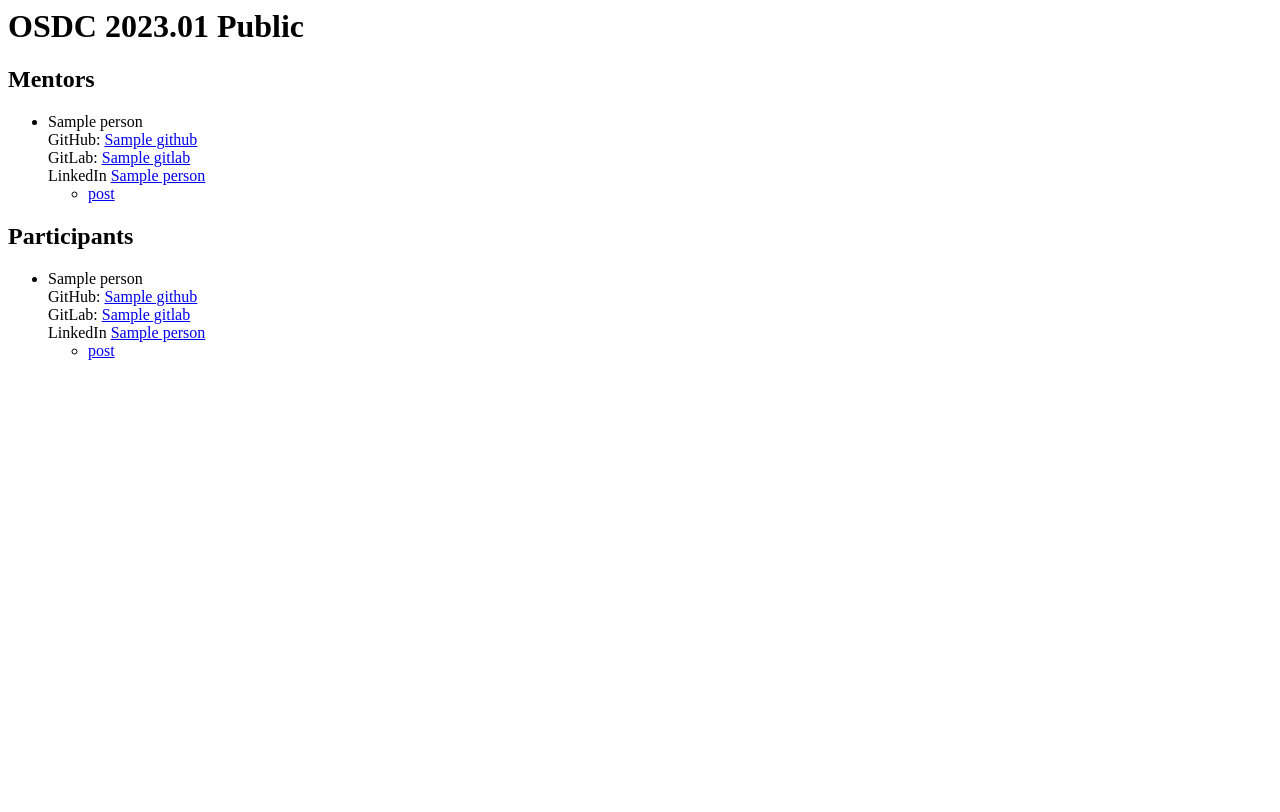
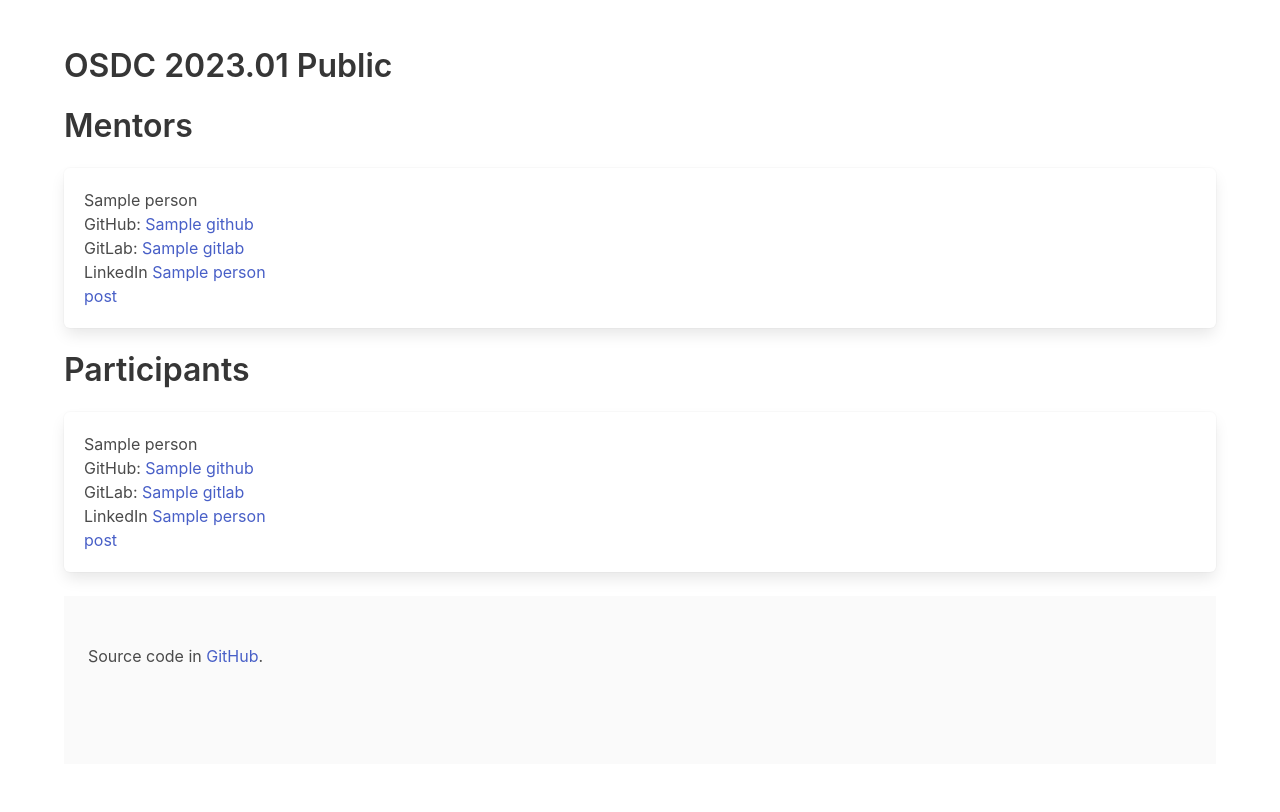
Before and after one commit to OSDC-Code-Maven/osdc-2023-01-public, a Python web app: template templates/index.html in a window 1280 px wide. Before the commit the page ends 360 px from the top, so only its background shows below. Run offline with Jinja, Linux system fonts and the light colour scheme; the template is opened without the code that fills it: most values are stand-ins (such as "Sample title", 1, 10 or a date in 2020); some libraries are stand-ins or nearby versions.

Commit message:
start using Bulma as HTML/CSS framework

```diff
--- /dev/null
+++ b/templates/byline.html
@@ -0,0 +1,5 @@
+        <div class="content">
+          <p>
+            Source code in <a href="https://github.com/code-maven/osdc-2023-01-public">GitHub</a>.
+          </p>
+        </div>
--- /dev/null
+++ b/templates/footer.html
@@ -0,0 +1,5 @@
+<footer class="footer">
+{% include 'byline.html' %}
+</footer>
+  </body>
+</html>
--- /dev/null
+++ b/templates/header.html
@@ -0,0 +1,12 @@
+<!DOCTYPE html>
+<html lang="en">
+  <head>
+    <meta charset="utf-8">
+    <meta name="viewport" content="width=device-width, initial-scale=1, user-scalable=yes">
+    <title>{{title}}</title>
+    <link rel="stylesheet" href="https://cdn.jsdelivr.net/npm/bulma@0.9.3/css/bulma.min.css">
+    <script src="https://use.fontawesome.com/57525b30bb.js"></script>
+  </head>
+  <body>
+    <section id="main-section" class="section">
+      <div class="container">
--- a/templates/index.html
+++ b/templates/index.html
@@ -1,14 +1,18 @@
-<h1>OSDC 2023.01 Public</h1>
-<h2>Mentors</h2>
-<ul>
+{% include 'header.html' %}
+
+<h1 class="title">OSDC 2023.01 Public</h1>
+<h2 class="title">Mentors</h2>
 {% for person in mentors %}
+   <div class="box person">
     {% include 'person.html' %}
+   </div>
 {% endfor %}
-</ul>
 
-<h2>Participants</h2>
-<ul>
+<h2 class="title">Participants</h2>
 {% for person in participants %}
+   <div class="box person">
     {% include 'person.html' %}
+   </div>
 {% endfor %}
-</ul>
+
+{% include 'footer.html' %}
--- a/templates/person.html
+++ b/templates/person.html
@@ -1,4 +1,4 @@
-    <li>{{ person['name'] }}<br>
+    {{ person['name'] }}<br>
     GitHub: <a href="https://github.com/{{ person['github'] }}">{{ person['github'] }}</a><br>
     {% if person['gitlab'] %}
         GitLab: <a href="https://gitlab.com/{{ person['gitlab'] }}">{{ person['gitlab'] }}</a><br>
@@ -14,4 +14,3 @@
         {% endfor %}
         </ul>
     {% endif %}
-    </li>
```
